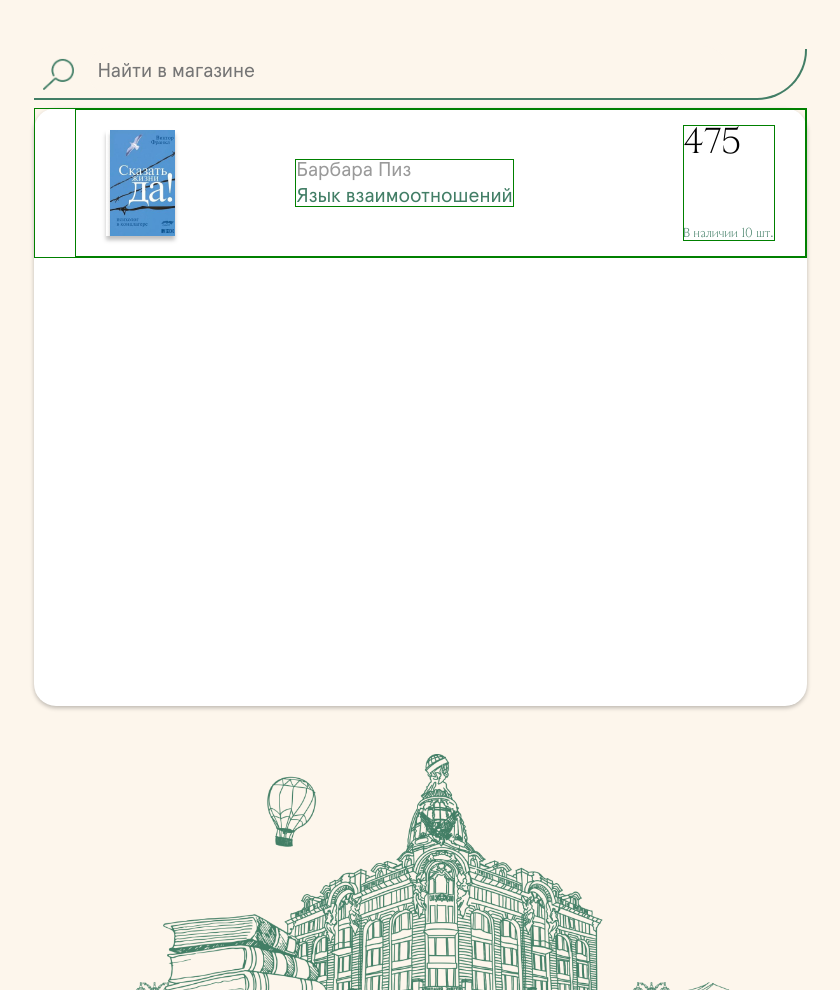
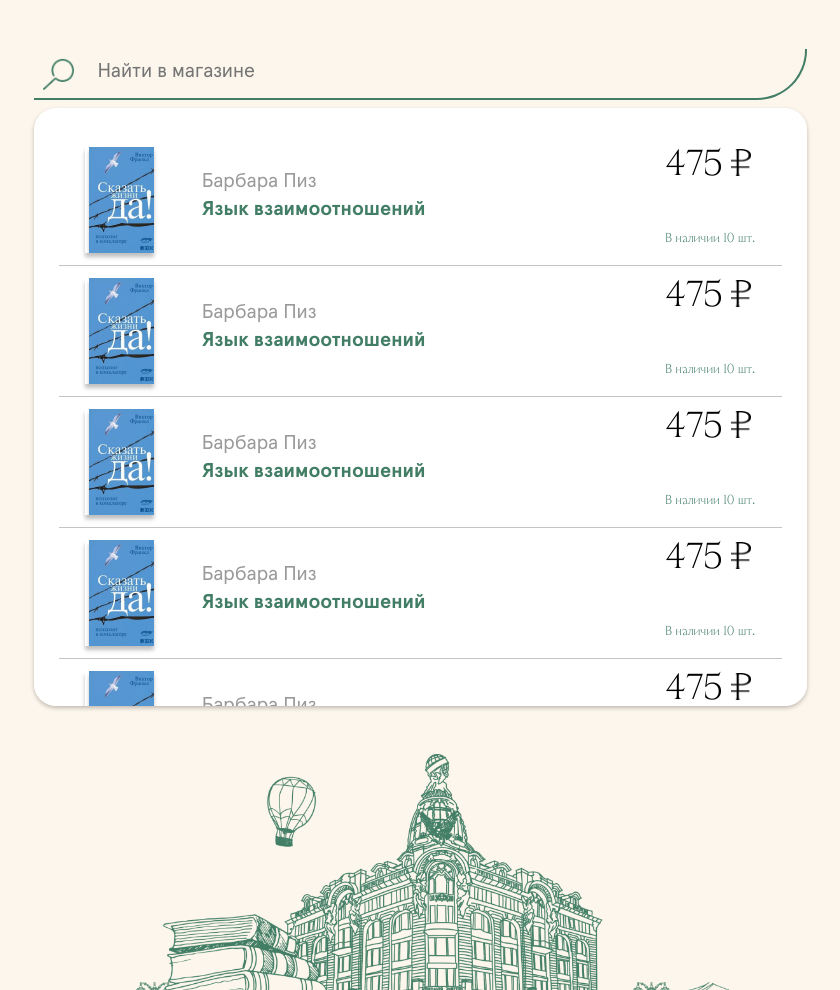
Before and after one commit to lizasilent/spbdk, a website built with webpack: page index.html in a window 1280 px wide. Shown: the part 1140-2130 px from the top of the page, without its empty margins (220-1060 px from the left). Built offline with nearby package versions, Linux system fonts and the light colour scheme.

Commit message:
search results 2

```diff
--- a/index.html
+++ b/index.html
@@ -47,7 +47,6 @@
           <div class="search__results">
 
             <ul class="search__list">
-
               <li class="search__item">
 
                 <div class="search__item-image"></div>
@@ -59,12 +58,91 @@
                 </div>
                 <div class="search__item-pricecontainer">
 
-                  <p class="search__item-price">475</p>
-                  <p class="search__item-availability">В наличии 10 шт.</p>
+                  <div class="search__item-box">
+                    <p class="search__item-price">475</p>
+                    <div class="search__item-icon">
+                    </div>
                 </div>
+                <p class="search__item-availability">В наличии 10 шт.</p>
               </li>
+              <li class="search__item">
+
+                <div class="search__item-image"></div>
+
+                <div class="search__item-texts">
+
+                  <p class="search__item-autor">Барбара Пиз</p>
+                  <p class="search__item-name">Язык взаимоотношений</p>
+                </div>
+                <div class="search__item-pricecontainer">
+
+                  <div class="search__item-box">
+                    <p class="search__item-price">475</p>
+                    <div class="search__item-icon">
+                    </div>
+                </div>
+                <p class="search__item-availability">В наличии 10 шт.</p>
+              </li>
+              <li class="search__item">
+
+                <div class="search__item-image"></div>
+
+                <div class="search__item-texts">
+
+                  <p class="search__item-autor">Барбара Пиз</p>
+                  <p class="search__item-name">Язык взаимоотношений</p>
+                </div>
+                <div class="search__item-pricecontainer">
+
+                  <div class="search__item-box">
+                    <p class="search__item-price">475</p>
+                    <div class="search__item-icon">
+                    </div>
+                </div>
+                <p class="search__item-availability">В наличии 10 шт.</p>
+              </li>
+              <li class="search__item">
+
+                <div class="search__item-image"></div>
+
+                <div class="search__item-texts">
+
+                  <p class="search__item-autor">Барбара Пиз</p>
+                  <p class="search__item-name">Язык взаимоотношений</p>
+                </div>
+                <div class="search__item-pricecontainer">
+
+                  <div class="search__item-box">
+                    <p class="search__item-price">475</p>
+                    <div class="search__item-icon">
+                    </div>
+                </div>
+                <p class="search__item-availability">В наличии 10 шт.</p>
+              </li>
+              <li class="search__item">
+
+                <div class="search__item-image"></div>
+
+                <div class="search__item-texts">
+
+                  <p class="search__item-autor">Барбара Пиз</p>
+                  <p class="search__item-name">Язык взаимоотношений</p>
+                </div>
+                <div class="search__item-pricecontainer">
+
+                  <div class="search__item-box">
+                    <p class="search__item-price">475</p>
+                    <div class="search__item-icon">
+                    </div>
+                </div>
+                <p class="search__item-availability">В наличии 10 шт.</p>
+              </li>
+
             </ul>
+
+
           </div>
+
             </div>
 
           <div class="banner">
--- a/styles/index.css
+++ b/styles/index.css
@@ -134,28 +134,31 @@ a {
 
 .search__results {
   height: 598px;
-  width: 773px;
+  max-width: 773px;
   border-radius: 22px;
   z-index: 1;
   background-color: #FFFFFF;
   position: relative;
   margin: 8px auto 0;
   box-shadow: 0px 2px 4px rgba(0, 0, 0, 0.25);
+  padding: 27px 25px 31px;
+  overflow-y: scroll;
 }
 
 .search__list {
-  border: 1px solid green;
-  margin: 0;
+  margin: 0 auto;
+  padding: 0;
 }
 
 .search__item {
-  padding: 15px 30px;
-  border: 1px solid green;
+  padding: 15px;
   list-style: none;
   display: flex;
   flex-direction: row;
-  justify-content: space-between;
+  justify-content: center;
   align-items: center;
+  max-height: 131px;
+  border-bottom: 1px solid #C4C4C4;
 }
 
 .search__item-image {
@@ -163,33 +166,40 @@ a {
   height: 106px;
   width: 69px;
   box-shadow: 0px 4px 4px 0px #00000040;
-
-
 }
 
 .search__item-texts {
-  border: 1px solid green;
   display: flex;
   flex-direction: column;
-  margin-right: 48px;
+  margin-left: 48px;
+  padding: 34px 0 41px;
+  width: 60%;
 }
 
 .search__item-autor {
   color: #9A9A9A;
   margin: 0 0 6px 0;
-
 }
 
 .search__item-name {
 color: #427E66;
 margin: 0;
+font-weight: 700;
+line-height: 25px;
 }
 
 .search__item-pricecontainer {
-  border: 1px solid green;
   display: flex;
   flex-direction: column;
+  min-height: 105px;
+  margin-left: 48px;
+}
 
+.search__item-box{
+  display: flex;
+  flex-direction: row;
+  margin: 0 0 48px 0;
+  align-items: flex-start;
 }
 
 .search__item-price {
@@ -198,7 +208,15 @@ margin: 0;
   font-weight: 300;
   font-size: 36px;
   line-height: 36px;
-  margin: 0 0 65px 0;
+  margin: 0 8px 0 0;
+}
+
+.search__item-icon{
+  background: url(../images/rub.png) no-repeat;
+  background-size: contain;
+  height: 27px;
+  width: 21px;
+  margin-top: 1px;
 }
 
 .search__item-availability {
```
Also changed, not shown: images/next.png (added), images/rub.png (added).
